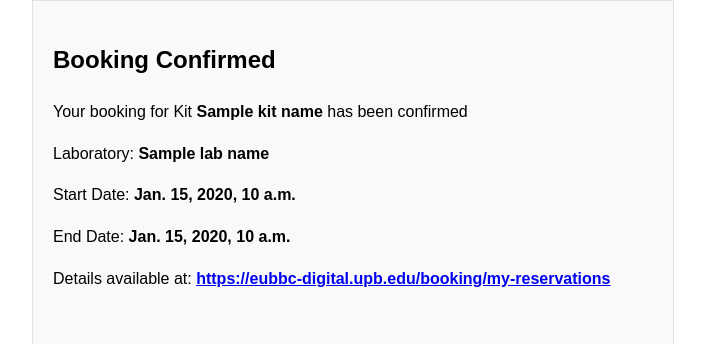
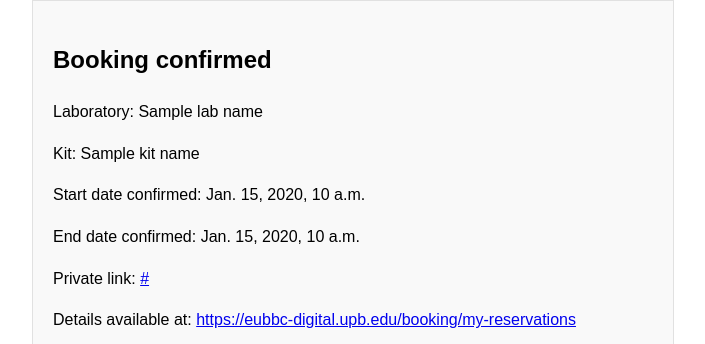
Before and after one commit to eubbc-digital/Book4RLab, a Django app: template api/app/booking/templates/confirmation_email_template.html in a window 1280 px wide. Shown: the top 344 px of the page, without its empty margins (287-992 px from the left). Run offline with Django 4.2, Linux system fonts and the light colour scheme; the template is opened without the code that fills it: most values are stand-ins (such as "Sample title", 1, 10 or a date in 2020).

Commit message:
Refactor email cancellation/confirmation templates

```diff
--- a/api/app/booking/templates/confirmation_email_template.html
+++ b/api/app/booking/templates/confirmation_email_template.html
@@ -3,13 +3,15 @@
 {% block title %}Booking Confirmation{% endblock %}
 
 {% block content %}
-  <h2>Booking Confirmed</h2>
-  <p>Your booking for Kit <strong>{{kit_name}}</strong> has been confirmed</p>
-  <p>Laboratory: <strong>{{ lab_name }}</strong></p>
-  <p>Start Date: <strong>{{start_date}}</strong><p>
-  <p>End Date: <strong>{{end_date}}</strong><p>
-  <p>
-  Details available at: <a href="https://eubbc-digital.upb.edu/booking/my-reservations"><strong>https://eubbc-digital.upb.edu/booking/my-reservations</strong></a>
-  </p>
+  <h2>Booking confirmed</h2>
+  <p>Laboratory: {{ lab_name }}</p>
+  <p>Kit: {{ kit_name }}</p>
+  <p>Start date confirmed: {{start_date}}<p>
+  <p>End date confirmed: {{end_date}} <p>
+  <p>Private link: <a href="{{private_url}}">{{private_url}}</a></p>
+  {% if is_public == True %}
+    <p>Public link: <a href="{{public_url}}">{{public_url}}</a></p>
+  {% endif %}
+  <p>Details available at: <a href="https://eubbc-digital.upb.edu/booking/my-reservations">https://eubbc-digital.upb.edu/booking/my-reservations</a></p>
   <br>
 {% endblock %}
```
Also changed, not shown: api/app/booking/templates/cancellation_email_template.html (+7 -5 lines).
